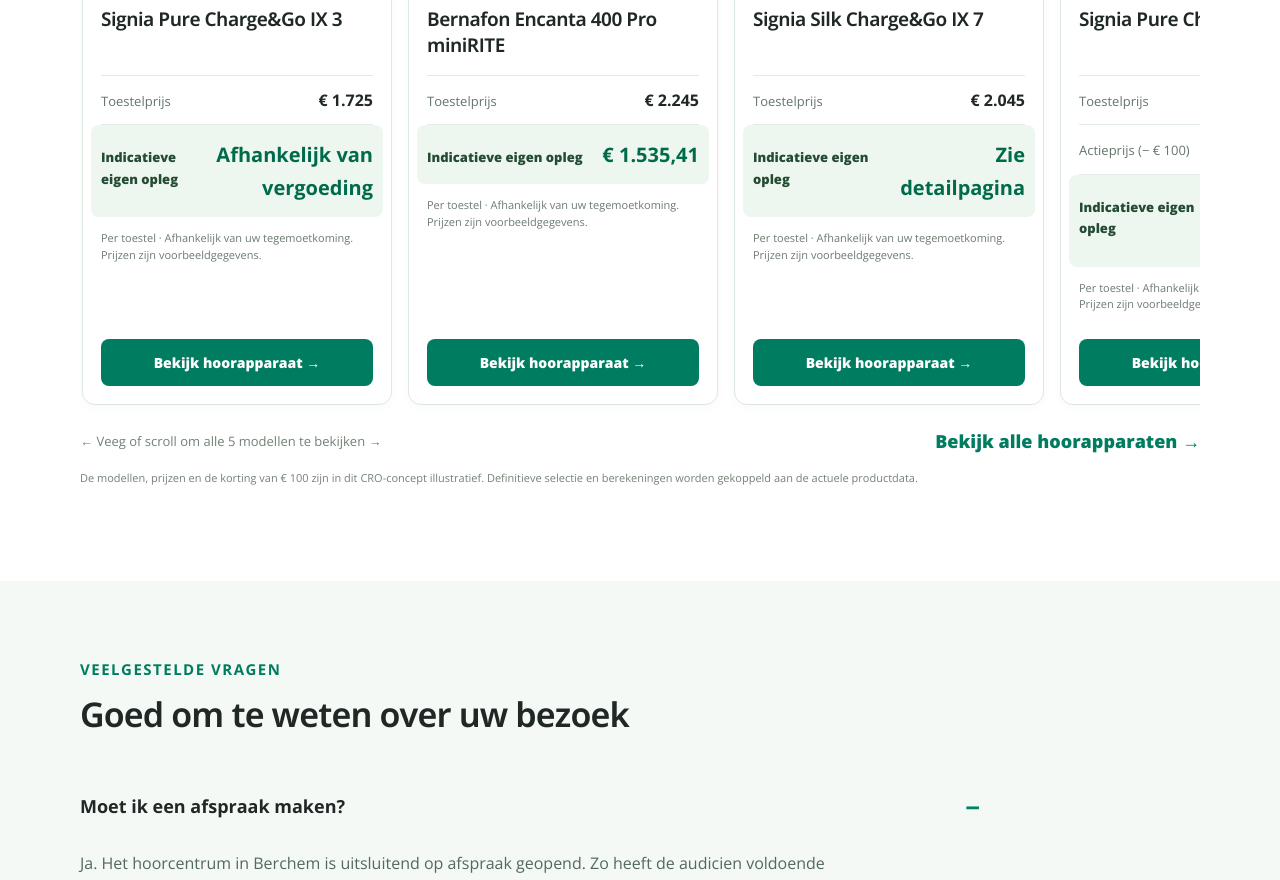
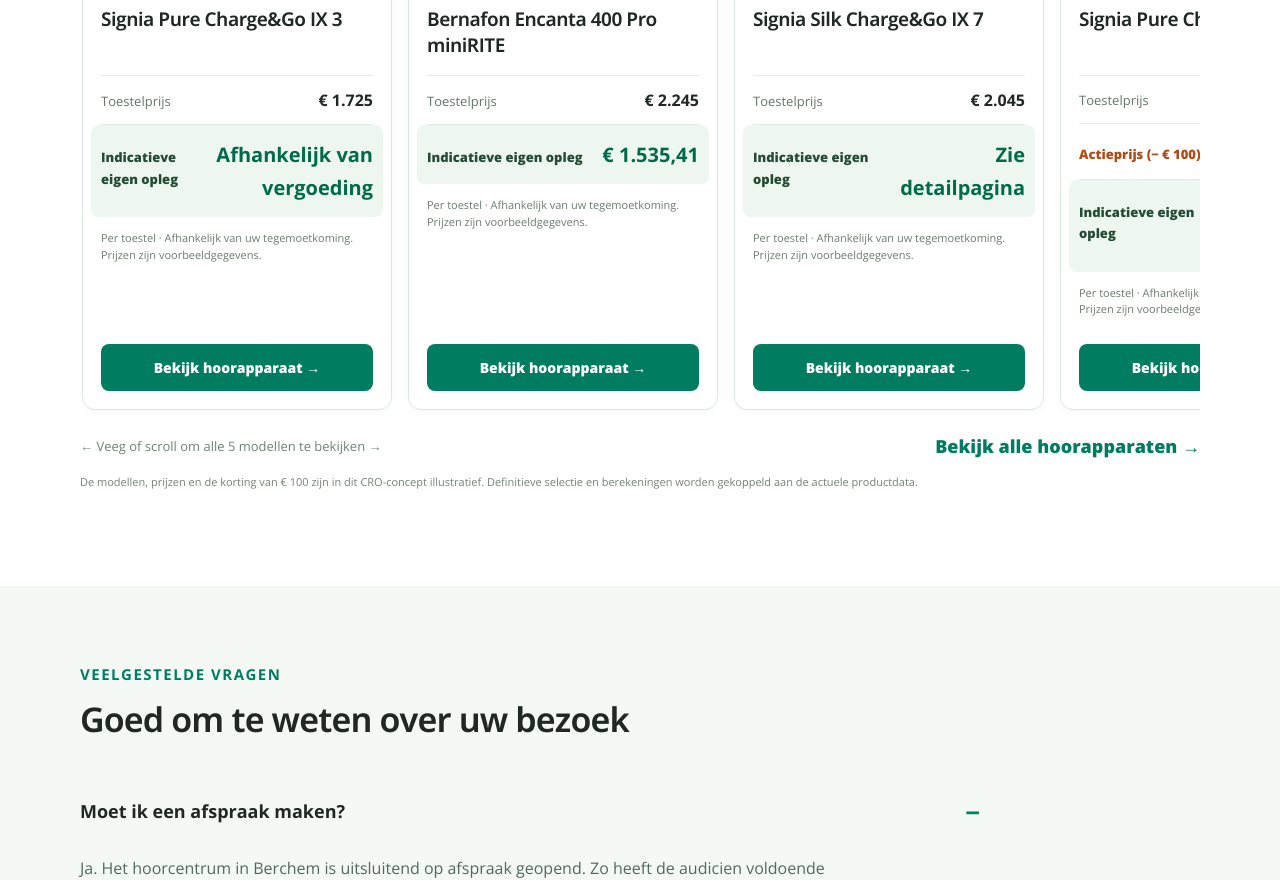
Before and after one commit to jo0stjo0st/oogvoororen-cro, a Next.js app: page /experimenten/hoorcentrum-berchem in a window 1280 px wide. Shown: the part 5320-6200 px from the top of the page. Built offline with nearby package versions, Linux system fonts and the light colour scheme.

Commit message:
Emphasize discounted action price and strike through original device price

```diff
--- a/src/app/globals.css
+++ b/src/app/globals.css
@@ -2883,3 +2883,5 @@ td {
 .cro-local-featured-bottom a:last-child{background:none;color:#007d60;padding:0}
 .cro-local-featured-disclaimer{font-size:11px;color:#748276;margin-top:12px}
 @media(max-width:650px){.cro-local-featured-heading{align-items:flex-start}.cro-local-featured-heading h2{font-size:24px}.cro-local-carousel-controls button{width:37px;height:37px}.cro-local-featured-card{flex-basis:min(82vw,310px)}.cro-local-featured-bottom{flex-direction:column;align-items:flex-start;gap:10px}}
+
+.cro-local-price-breakdown .cro-local-original-price{color:#77877b;text-decoration:line-through;font-size:15px}.cro-local-price-breakdown .cro-local-discount-active{color:#b14c17}.cro-local-price-breakdown .cro-local-discount-active span{font-weight:800;color:#b14c17}.cro-local-price-breakdown .cro-local-discount-active strong{font-size:20px;color:#b14c17}
```
